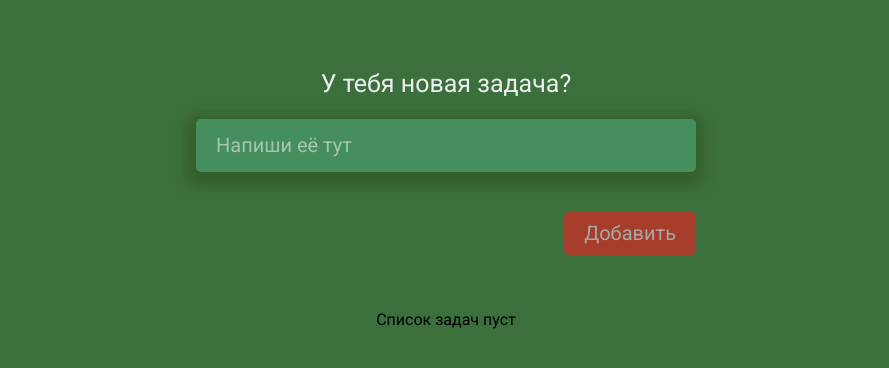
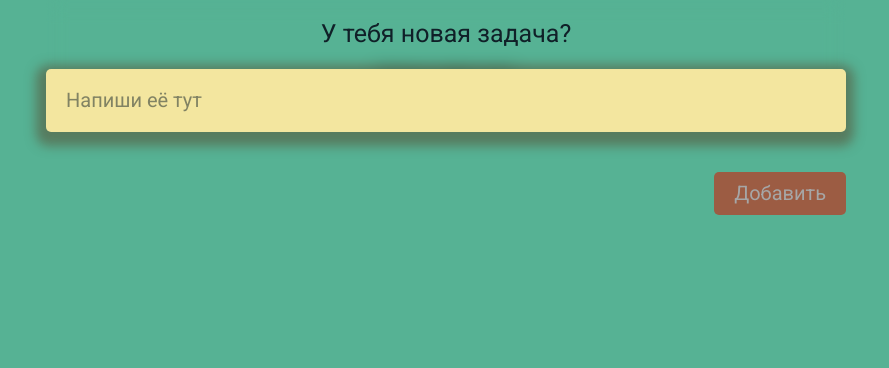
Before and after one commit to moldvaer23/sub-tasker, a React (Create React App) app: page / in a window 1280 px wide. Shown: the top 368 px of the page, without its empty margins (194-1083 px from the left). Built offline with nearby package versions, Linux system fonts and the light colour scheme.

Commit message:
Внедрил анимации, изменил палитру цветов приложения, обновил вид формы редактирования

```diff
--- a/package.json
+++ b/package.json
@@ -4,6 +4,7 @@
   "private": true,
   "dependencies": {
     "@reduxjs/toolkit": "^2.2.1",
+    "framer-motion": "^11.0.14",
     "normalize.css": "^8.0.1",
     "react": "^18.2.0",
     "react-dom": "^18.2.0",
--- a/src/00-App/styles/_variables.scss
+++ b/src/00-App/styles/_variables.scss
@@ -1,13 +1,19 @@
 // colors
-$primary-color: #458e5d;
-$accent-color: #ff5d40;
-$secondary-color: #ff4070;
+$primary-color: #f3e69f;
+$accent-color: #f08d67;
+$secondary-color: #538f79;
 $error-color: rgb(255 113 113);
 $primary-outline-color: #fff;
 
+// page-bcg-color
+$page-background-color: #56b294;
+
 // text-color
-$primary-text-color: #eee;
+$primary-text-color: #102028;
 $accent-text-color: #fff;
+
+// placeholder-colors
+$input-placeholder-color: rgba(16 32 40 / 50%);
 
 // font-family
 $primary-font-family: roboto, arial, sans-serif;
@@ -21,15 +27,10 @@ $min-font-size: 16px;
 // width-element
 $primary-width-element: clamp(23.125rem, 20.17rem + 14.77vw, 31.25rem);
 $accent-width-element: clamp(12.5rem, 9.091rem + 17.05vw, 21.875rem);
+$secondary-width-element: clamp(31.25rem, 24.432rem + 34.09vw, 50rem);
 
 // box-shadow
-$primary-box-shadow: -1px 5px 11px 9px rgb(48 84 32 / 58%);
-
-// placeholder-colors
-$input-placeholder-color: rgb(255 255 255 / 50%);
-
-// page-bcg-color
-$page-background-color: #3b703d;
+$primary-box-shadow: -1px 5px 11px 9px rgb(88 84 56 / 58%);
 
 // medias
 $media-width-mobile: 576px;
--- a/src/03-Features/Todo/ui/MainTodoItem/MainTodoItem.tsx
+++ b/src/03-Features/Todo/ui/MainTodoItem/MainTodoItem.tsx
@@ -61,15 +61,16 @@ const MainTodoItem: FC<IProps> = ({ uuid, task }): ReactElement => {
 
   return (
     <>
+      <article
+        className="todo-item__todo"
+        onMouseEnter={() => setIsMouseEnter(true)}
+        onMouseLeave={() => setIsMouseEnter(false)}>
         <TodoItemButtons
           todoModel={todoModel}
           isActiveEdit={isActiveEdit}
           setIsActiveEdit={setIsActiveEdit}
         />
-      <article
-        className="todo-item__todo"
-        onMouseEnter={() => setIsMouseEnter(true)}
-        onMouseLeave={() => setIsMouseEnter(false)}>
+
         {isActiveEdit ? (
           // Показываем форму редактирования
           <TodoEditForm
@@ -82,8 +83,6 @@ const MainTodoItem: FC<IProps> = ({ uuid, task }): ReactElement => {
           <p className="todo__task">{todoModel.task}</p>
         )}
 
-        {isMouseEnter && !isActiveEdit && (
-          // Показываем кнопку добавления подзадачи
         <Button
           className="todo__new-subtodo-button"
           image={{ imageSrc: addSubTodoIcon, alt: "Кнопка добавить подзадачу" }}
@@ -92,8 +91,9 @@ const MainTodoItem: FC<IProps> = ({ uuid, task }): ReactElement => {
           onClick={() => {
             handleCreateSubTodo();
           }}
+          opacity={!isActiveEdit && isMouseEnter ? 1 : 0}
+          disabled={isActiveEdit}
         />
-        )}
       </article>
     </>
   );
--- a/src/03-Features/Todo/ui/TodoEditForm/TodoEditForm.tsx
+++ b/src/03-Features/Todo/ui/TodoEditForm/TodoEditForm.tsx
@@ -5,23 +5,24 @@ import { useAppDispatch } from "00-App/store";
 import validator from "05-Shared/utils/validator";
 import { TextArea } from "05-Shared/ui/TeaxtArea";
 import { ErrorAlert } from "05-Shared/ui/ErrorAlert";
+import checkIcon from "05-Shared/assets/svg/check-icon.svg";
 import SubTodoModel from "03-Features/Todo/models/SubTodoModel";
 import MainTodoModel from "03-Features/Todo/models/MainTodoModel";
-import { Button, ETypeButton, ETypeButtonStyle, ETypeSizeButtom } from "05-Shared/ui/Button";
+import { Button, ETypeButton, ETypeButtonStyle } from "05-Shared/ui/Button";
 
 import { updateSubTodo, updateTodo } from "../../models/TodoSlice";
 
 import "./_style.scss";
 
 interface IProps {
+  placeholderTask: string;
   todoModel: MainTodoModel | SubTodoModel;
-  placeholderTask: string;
-  setIsActiveEdit: (isActive: boolean) => void;
+  setIsActiveEdit: (isActiveEdit: boolean) => void;
 }
 
 const TodoEditForm: FC<IProps> = ({
+  placeholderTask,
   todoModel,
-  placeholderTask,
   setIsActiveEdit,
 }): ReactElement => {
   const [changedTask, setChangedTask] = useState<string>(placeholderTask);
@@ -79,11 +80,13 @@ const TodoEditForm: FC<IProps> = ({
       />
 
       <Button
-        text="Применить"
-        typeSize={ETypeSizeButtom.medium}
-        typeStyle={ETypeButtonStyle.primary}
+        className="form-edit-todo__button-submit"
+        image={{
+          imageSrc: checkIcon,
+          alt: "Кнопка подтвердить",
+        }}
         type={ETypeButton.submit}
-        disabled={error}
+        typeStyle={ETypeButtonStyle.icon}
       />
     </form>
   );
--- a/src/03-Features/Todo/ui/TodoEditForm/_style.scss
+++ b/src/03-Features/Todo/ui/TodoEditForm/_style.scss
@@ -1,11 +1,17 @@
 .todo__form-edit-todo {
   display: flex;
-  gap: 5px;
-  align-items: center;
-  justify-content: space-between;
+  gap: 10px;
+  width: 100%;
 }
 
-.form-edit-todo__textarea {
-  padding: 5px 10px;
-  border-radius: 8px;
+.form-edit-todo {
+  &__textarea {
+    width: 100%;
+    padding: 5px 10px;
+    border-radius: 8px;
+  }
+
+  &__button-submit {
+    align-self: center;
+  }
 }
--- a/src/03-Features/Todo/ui/TodoItemButtons/TodoItemButtons.tsx
+++ b/src/03-Features/Todo/ui/TodoItemButtons/TodoItemButtons.tsx
@@ -60,12 +60,14 @@ const TodoItemButtons: FC<IProps> = ({
         />
       ) : (
         // Показываем кнопку закрыть форму редактирования
+        <>
           <Button
             image={{ imageSrc: closeIcon, alt: "Кнопка закрыть форму редактирования" }}
             typeStyle={ETypeButtonStyle.icon}
             typeSize={ETypeSizeButtom.small}
             onClick={handleCloseButtonClick}
           />
+        </>
       )}
     </div>
   );
--- a/src/03-Features/Todo/ui/TodoList/TodoList.tsx
+++ b/src/03-Features/Todo/ui/TodoList/TodoList.tsx
@@ -1,4 +1,6 @@
 import type { FC, ReactElement } from "react";
+
+import { AnimatePresence, motion } from "framer-motion";
 
 import { useAppSelector } from "00-App/store";
 
@@ -18,19 +20,30 @@ const TodoList: FC = (): ReactElement => {
   return (
     <ul className="section-todos__list-todos">
       {Object.values(todos).map((todo, indexMain) => (
-        <li className="list-todos__todo-item" key={indexMain}>
+        <AnimatePresence key={indexMain}>
+          <motion.li
+            className="list-todos__todo-item"
+            initial={{ scale: 0, opacity: 0 }}
+            whileInView={{ scale: 1, opacity: 1 }}
+            transition={{ duration: 0.5 }}>
             <MainTodoItem uuid={todo.uuid} task={todo.task} />
 
             {Object.values(todo.subTodos).length > 0 && (
               <ul className="todo-item__list-subtodos">
                 {Object.values(todo.subTodos).map((subTodo, indexSub) => (
-                <li className="list-subtodos__subtodo-item" key={indexSub}>
+                  <motion.li
+                    className="list-subtodos__subtodo-item"
+                    key={indexSub}
+                    initial={{ opacity: 0, x: -50 }}
+                    animate={{ opacity: 1, x: 0 }}
+                    transition={{ duration: 0.5 }}>
                     <SubTodoItem uuid={subTodo.uuid} uuidPinTodo={todo.uuid} task={subTodo.task} />
-                </li>
+                  </motion.li>
                 ))}
               </ul>
             )}
-        </li>
+          </motion.li>
+        </AnimatePresence>
       ))}
     </ul>
   );
--- a/src/03-Features/Todo/ui/TodoList/_style.scss
+++ b/src/03-Features/Todo/ui/TodoList/_style.scss
@@ -4,6 +4,8 @@
 .section-todos__list-todos {
   @include fl-cl;
   gap: 30px;
+  margin-top: 200px;
+  margin-bottom: 200px;
 }
 
 .list-todos__todo-item {
--- a/src/03-Features/Todo/ui/TodoNewForm/_style.scss
+++ b/src/03-Features/Todo/ui/TodoNewForm/_style.scss
@@ -3,8 +3,10 @@
 
 .section-todos__form-new-todo {
   @include fl-cl;
+  position: fixed;
+  z-index: 1;
+  top: 0;
   gap: 40px;
-  padding: 20px;
 }
 
 .form-new-todo {
@@ -12,7 +14,12 @@
     @include fl-cl;
     gap: 20px;
     align-items: center;
+
+    padding-top: 20px;
+
     color: $primary-text-color;
+
+    backdrop-filter: blur(10px);
   }
 
   &__label-head {
@@ -20,8 +27,8 @@
   }
 
   &__input {
-    width: $primary-width-element;
-    padding: 15px 20px;
+    width: $secondary-width-element;
+    padding: 20px;
 
     font-size: 20px;
 
--- a/src/05-Shared/ui/Button/Button.tsx
+++ b/src/05-Shared/ui/Button/Button.tsx
@@ -1,4 +1,6 @@
 import type { FC, MouseEvent, ReactElement } from "react";
+
+import { AnimatePresence, motion } from "framer-motion";
 
 import { EDefaultClassNames } from "../classNames";
 
@@ -36,6 +38,7 @@ interface IProps {
   typeStyle: ETypeButtonStyle;
   className?: string;
   disabled?: boolean;
+  opacity?: number;
 }
 
 const Button: FC<IProps> = ({
@@ -47,9 +50,16 @@ const Button: FC<IProps> = ({
   className,
   typeSize,
   disabled = false,
+  opacity = 1,
 }): ReactElement => {
   return (
-    <button
+    <AnimatePresence>
+      <motion.button
+        initial={{ scale: 1 }}
+        whileTap={{ scale: typeStyle !== ETypeButtonStyle.icon ? 2 : 3 }}
+        exit={{ scale: 1 }}
+        style={{ opacity: opacity }}
+        transition={{ type: "spring", stiffness: 500, damping: 5 }}
         className={
           className
             ? `${className} ${EDefaultClassNames.button} ${typeSize} ${typeStyle}`
@@ -63,7 +73,8 @@ const Button: FC<IProps> = ({
         ) : (
           text
         )}
-    </button>
+      </motion.button>
+    </AnimatePresence>
   );
 };
 
--- a/src/05-Shared/ui/TeaxtArea/TextArea.tsx
+++ b/src/05-Shared/ui/TeaxtArea/TextArea.tsx
@@ -23,7 +23,6 @@ const TextArea: FC<IProps> = ({ className, value, onChange, name, id = name }):
       onChange={onChange ? (e: ChangeEvent<HTMLTextAreaElement>): void => onChange(e) : undefined}
       {...(value !== undefined && { value })}
       spellCheck={true}
-      cols={30}
       rows={5}
     />
   );
```
Also changed, not shown: public/index.html (+4 -4 lines), src/05-Shared/assets/svg/check-icon.svg (added), 1 other file (tests, documents, lock files or other folders). Lines whose indentation alone changed are shown as unchanged.
